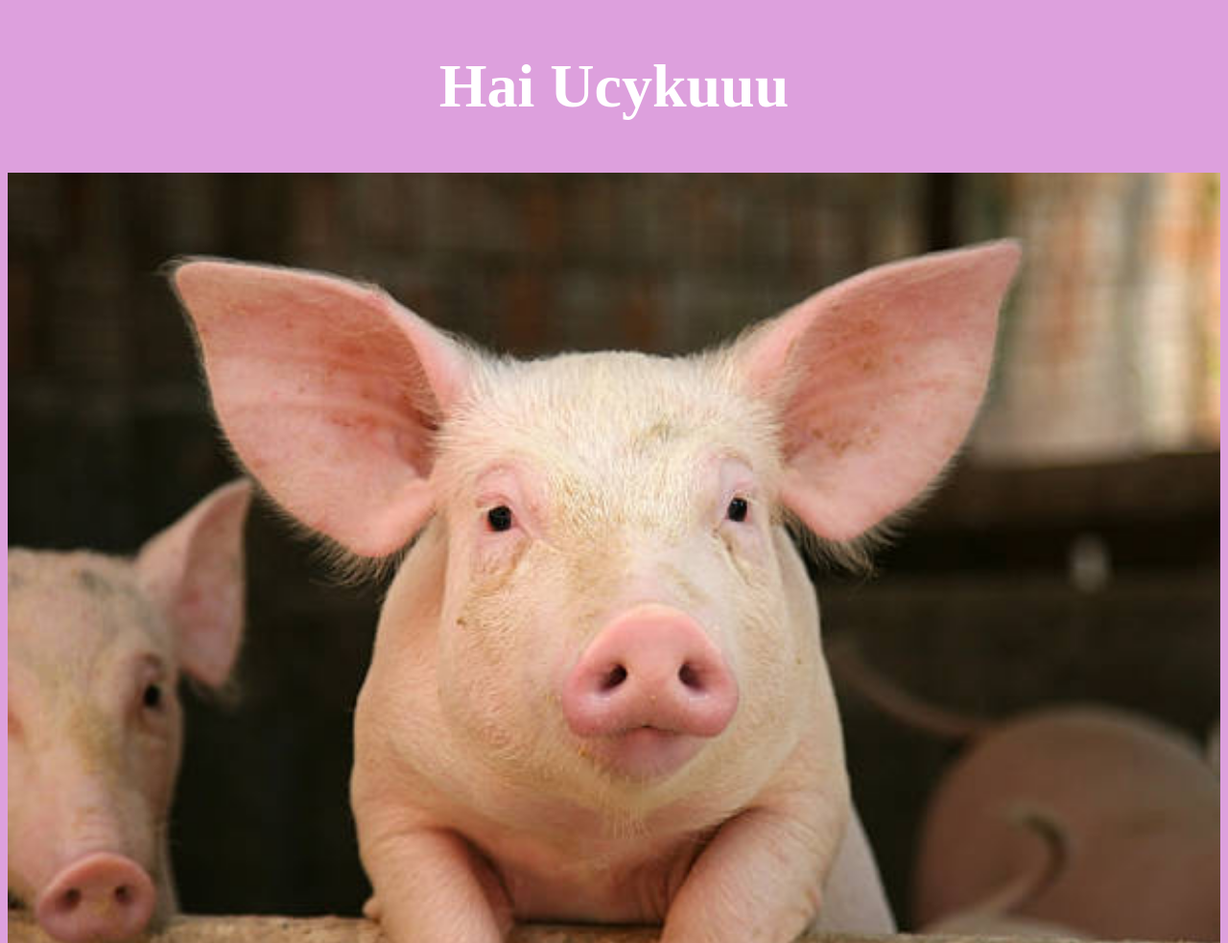
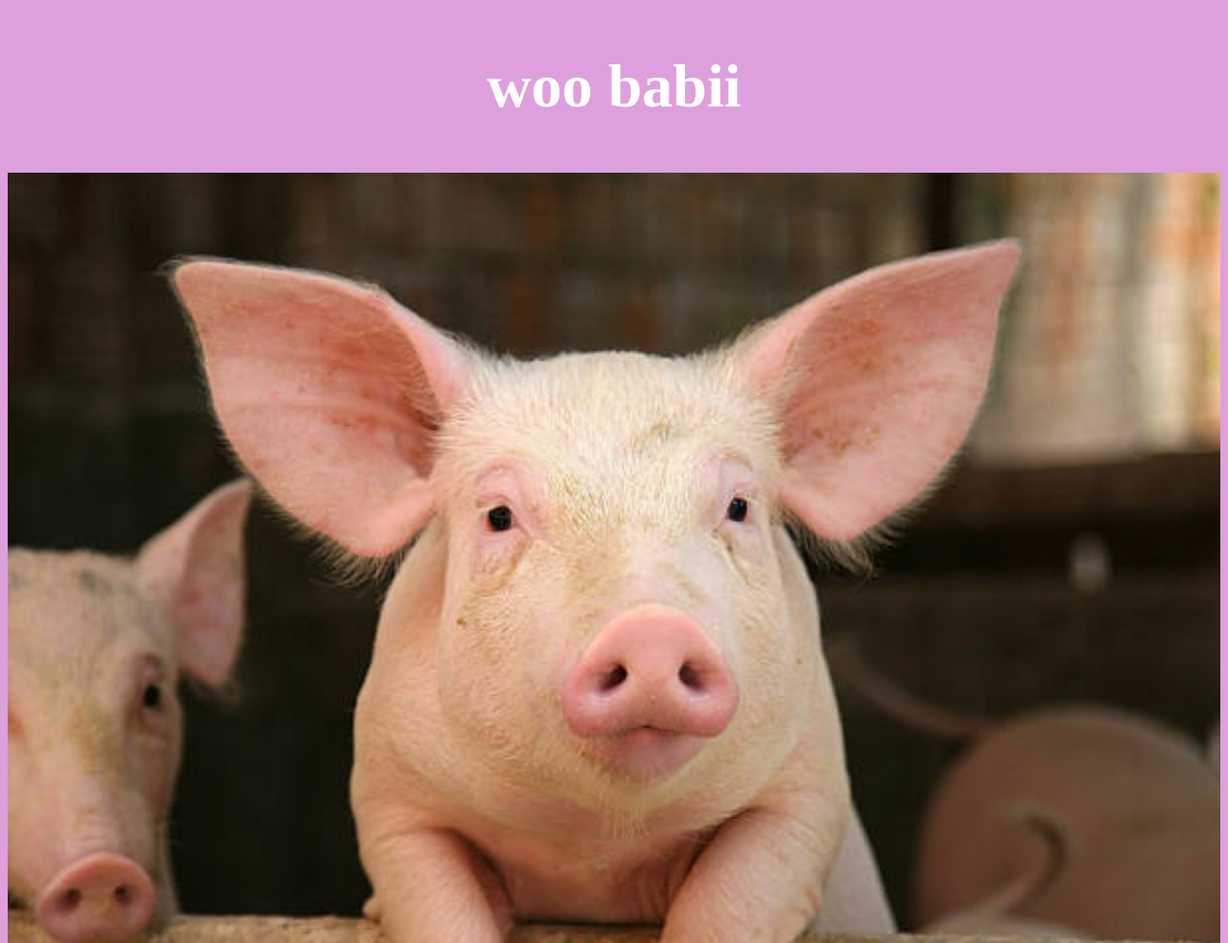
Before and after one commit to ugmly/ucyku, a plain HTML site: page index.html in a window 1280 px wide. Shown: the top 983 px of the page at 96% size. Drawn offline with Linux system fonts and the light colour scheme.

Commit message:
index.html

```diff
--- a/index.html
+++ b/index.html
@@ -7,7 +7,7 @@
     <link rel="stylesheet" href="tab.css">
 </head>
 <body>
-    <h2 style="font-size: 5vw;">Hai Ucykuuu </h2>
+    <h2 style="font-size: 5vw;">woo babii </h2>
     <img style="width: 100%; height: auto;" src="img/babi.jpg" alt="sayang" >
 
     <button><a href="/lusi.html">Here</a></button>
```
